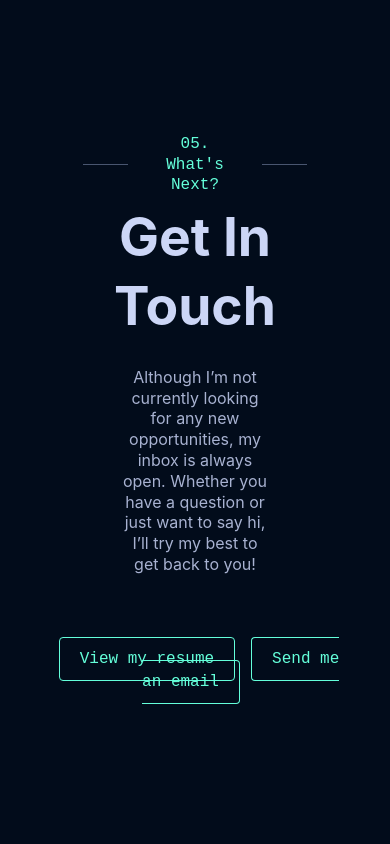
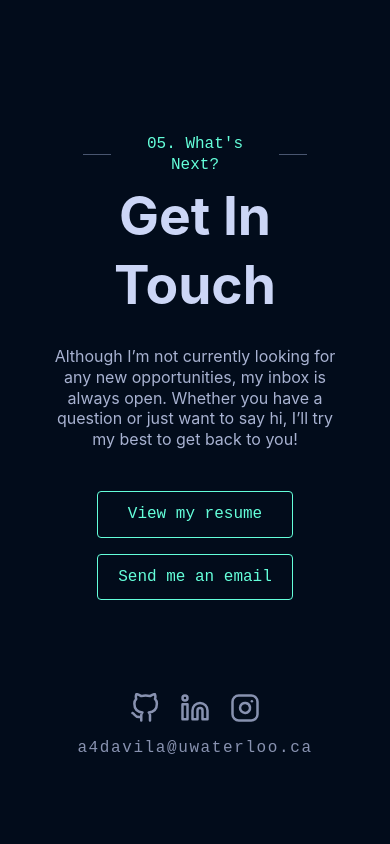
Before and after one commit to adriandavila/portfolio-website, a Next.js app: page / in a window 390 px wide. Shown: the part 4260-5104 px from the top of the page. After the commit the page ends 5058 px from the top, so only its background shows below. Built offline with nearby package versions, Linux system fonts and the light colour scheme.

Commit message:
Mobile styling contact & socials

```diff
--- a/styles/globals.css
+++ b/styles/globals.css
@@ -95,28 +95,6 @@ a {
   font-family: var(--font-mono);
   text-decoration: none;
   cursor: pointer;
-}
-
-.contact-title {
-  display: flex;
-  align-items: center;
-  width: 100%;
-  justify-content: center;
-  margin: 0;
-  padding: 0;
-  font-family: var(--font-mono);
-  font-weight: 100;
-  font-size: var(--fs, 12pt);
-  color: var(--green);
-}
-.contact-title:before, .contact-title:after {
-  content: "";
-  display: block;
-  position: relative;
-  height: 1px;
-  background: var(--dark-slate);
-  width: 35%;
-  margin-inline: 2em;
 }
 
 /* ------------- Navigation ------------- */
@@ -455,6 +433,33 @@ a {
 }
 
 /* ------------- Contact ------------- */
+.contact-title {
+  display: flex;
+  align-items: center;
+  width: 100%;
+  justify-content: center;
+  margin: 0;
+  padding: 0;
+  font-family: var(--font-mono);
+  font-weight: 100;
+  font-size: var(--fs, 12pt);
+  color: var(--green);
+}
+.contact-title:before, .contact-title:after {
+  content: "";
+  display: block;
+  position: relative;
+  height: 1px;
+  background: var(--dark-slate);
+  width: 35%;
+  margin-inline: 2em;
+}
+@media (max-width: 55em) {
+  .contact-title:before, .contact-title:after {
+    width: clamp(10%, 5vh, 35%);
+  }
+}
+
 .section-contact {
   padding-top: 15vh;
   padding-bottom: 30vh;
@@ -476,6 +481,20 @@ a {
   color: var(--light-slate);
   font-family: var(--font-sans);
   padding-bottom: 3.5em;
+}
+@media (max-width: 55em) {
+  .section-contact {
+    padding-bottom: 10vh;
+  }
+  .section-contact p {
+    width: 100%;
+    padding: 0 0 2vh 0;
+  }
+  .section-contact .cta {
+    padding: 0;
+    display: flex;
+    flex-direction: column;
+  }
 }
 .section-contact a {
   margin: 0.5em;
@@ -557,7 +576,8 @@ a {
   .side-email a {
     -ms-writing-mode: lr-tb;
         writing-mode: horizontal-tb;
-    padding: 0;
+    padding-top: 0;
+    padding-bottom: 1.2em;
     margin: 0;
   }
 }
--- a/styles/globals.scss
+++ b/styles/globals.scss
@@ -116,30 +116,7 @@ a {
 }
 
 
-.contact-title {
-  display: flex;
-  align-items: center;
-  width: 100%;
-  justify-content: center;
 
-  // h1 styling
-  margin: 0;
-  padding: 0;
-  font-family: var(--font-mono);
-  font-weight: 100;
-  font-size: var(--fs, 12pt);
-  color: var(--green);
-
-  &:before, &:after {
-    content: '';
-    display: block;
-    position: relative;
-    height: 1px;
-    background: var(--dark-slate);
-    width: 35%;
-    margin-inline: 2em;
-  }
-}
 
 /* ------------- Navigation ------------- */
 .primary-header {
@@ -554,6 +531,37 @@ a {
 
 
 /* ------------- Contact ------------- */
+.contact-title {
+  display: flex;
+  align-items: center;
+  width: 100%;
+  justify-content: center;
+
+  // h1 styling
+  margin: 0;
+  padding: 0;
+  font-family: var(--font-mono);
+  font-weight: 100;
+  font-size: var(--fs, 12pt);
+  color: var(--green);
+
+  &:before, &:after {
+    content: '';
+    display: block;
+    position: relative;
+    height: 1px;
+    background: var(--dark-slate);
+    width: 35%;
+    margin-inline: 2em;
+  }
+
+  @media (max-width: 55em) {
+    &:before, &:after {
+      width: clamp(10%, 5vh, 35%);
+    }
+  }
+}
+
 .section-contact {
   padding-top: 15vh;
   padding-bottom: 30vh;
@@ -581,11 +589,29 @@ a {
     padding-bottom: 3.5em;
   }
 
+  @media (max-width: 55em) {
+
+    padding-bottom: 10vh;
+
+    p {
+      width: 100%;
+      padding: 0 0 2vh 0;
+    }
+
+    .cta {
+      padding: 0;
+      display: flex;
+      flex-direction: column;
+    }
+  }
+
   a {
     margin: 0.5em;
   }
 
 }
+
+
 
 
 /* ------------- Footer ------------- */
@@ -673,7 +699,8 @@ a {
 
     a {
       writing-mode: horizontal-tb;
-      padding: 0;
+      padding-top: 0;
+      padding-bottom: 1.2em;
       margin: 0;
     }
   }
```
Also changed, not shown: z_todo.txt, 1 other file (tests, documents, lock files or other folders).
